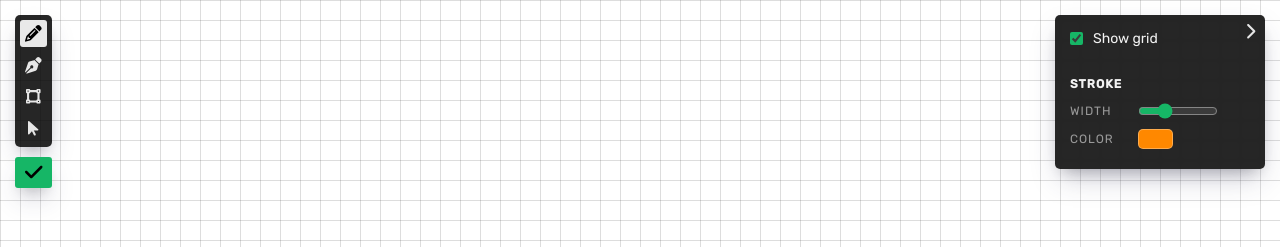
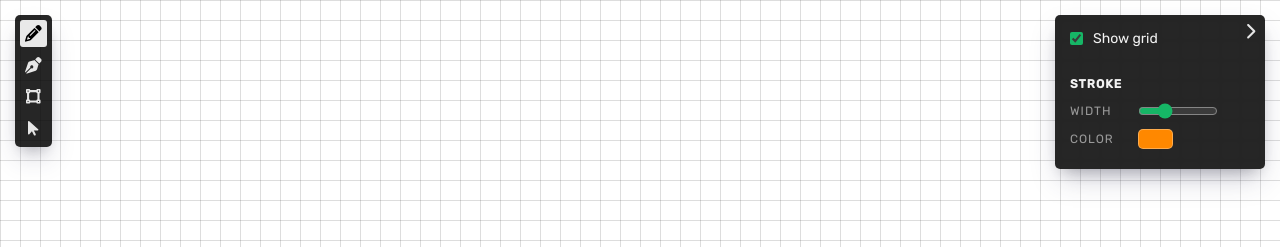
Before and after one commit to pablosca/minlines, a React (Create React App) app: page / in a window 1280 px wide. Shown: the top 247 px of the page. Built offline with nearby package versions, Linux system fonts and the light colour scheme.

Commit message:
Fix done button

```diff
--- a/src/ToolBar.js
+++ b/src/ToolBar.js
@@ -33,7 +33,7 @@ export default function ToolBar() {
           </button>
         ))}
       </div>
-      {<button className="button accent toolbar-done" onClick={onDoneClick}>
+      {drawing && <button className="button accent toolbar-done" onClick={onDoneClick}>
         <FontAwesomeIcon icon="check" size="xl" />
       </button>}
     </nav>
```
